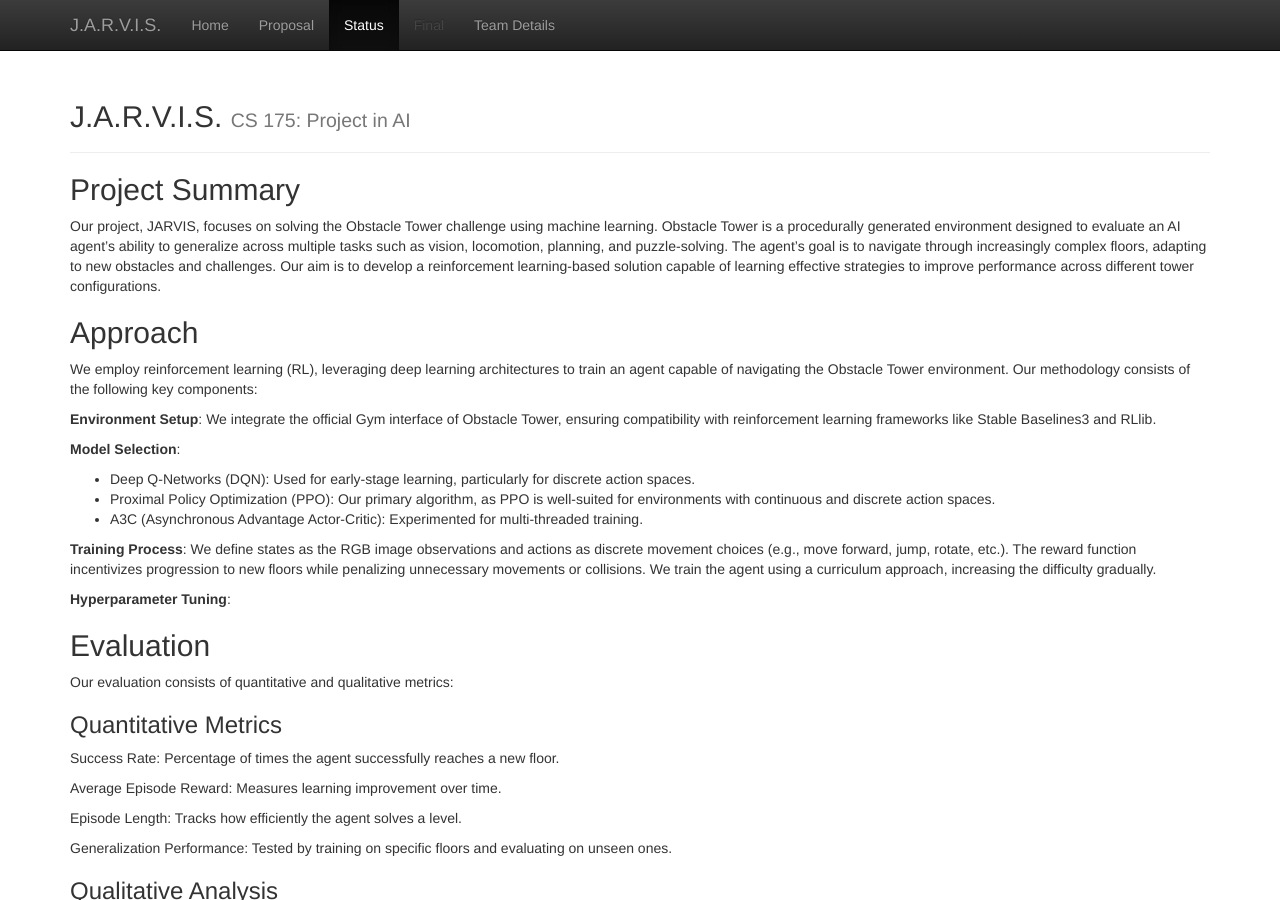
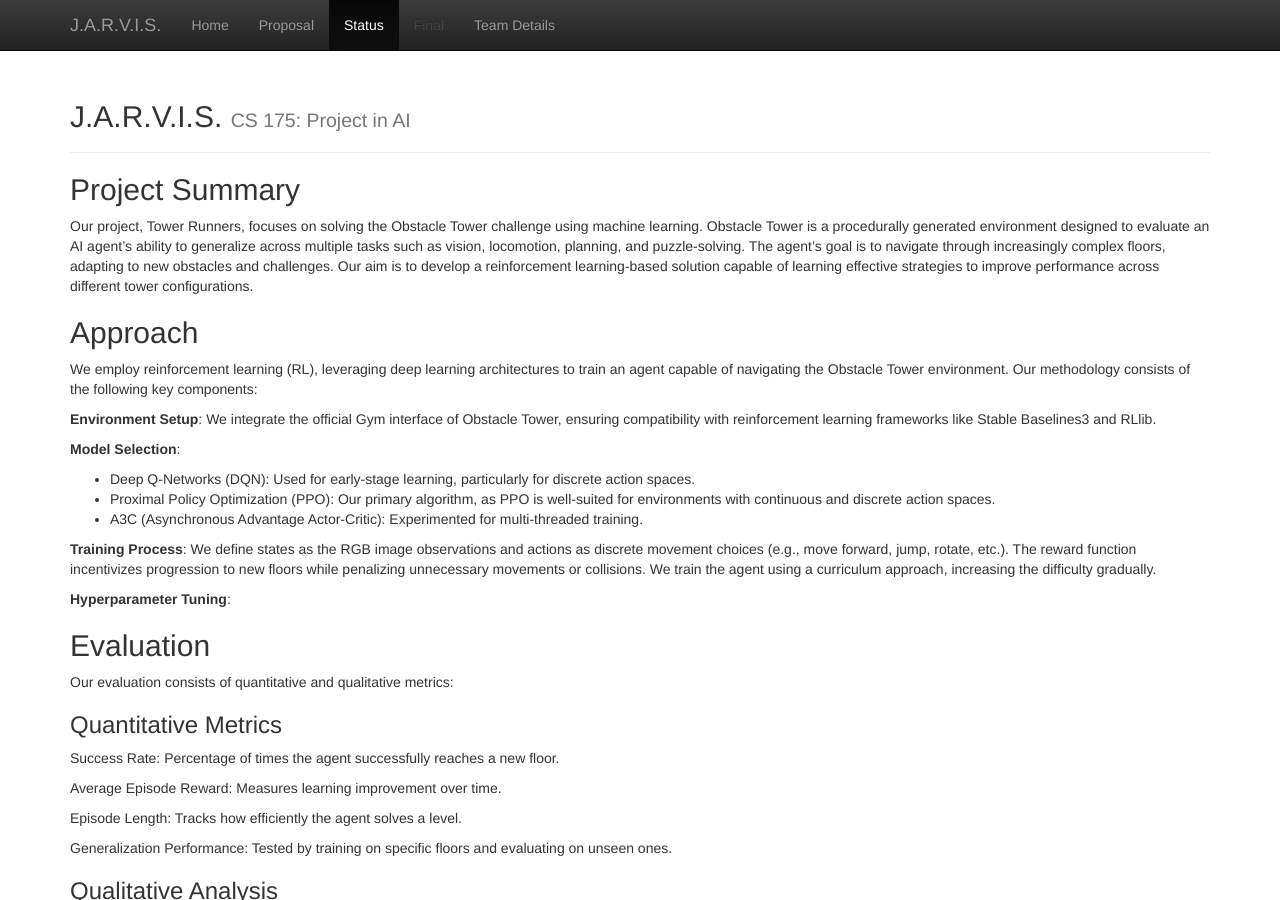
Before and after one commit to avinashduggal/TowerRunners, a Jekyll site: the page built from docs/status.md, in a window 1280 px wide and 900 px high. Built offline with Jekyll 4.4.1, drawn with Linux system fonts in a browser that asks for light colours.

Commit message:
Update status.md

```diff
--- a/docs/status.md
+++ b/docs/status.md
@@ -3,7 +3,7 @@ layout: default
 title: Status
 ---
 ## Project Summary
-Our project, JARVIS, focuses on solving the Obstacle Tower challenge using machine learning. Obstacle Tower is a procedurally generated environment designed to evaluate an AI agent's ability to generalize across multiple tasks such as vision, locomotion, planning, and puzzle-solving. The agent's goal is to navigate through increasingly complex floors, adapting to new obstacles and challenges. Our aim is to develop a reinforcement learning-based solution capable of learning effective strategies to improve performance across different tower configurations.
+Our project, Tower Runners, focuses on solving the Obstacle Tower challenge using machine learning. Obstacle Tower is a procedurally generated environment designed to evaluate an AI agent's ability to generalize across multiple tasks such as vision, locomotion, planning, and puzzle-solving. The agent's goal is to navigate through increasingly complex floors, adapting to new obstacles and challenges. Our aim is to develop a reinforcement learning-based solution capable of learning effective strategies to improve performance across different tower configurations.
 
 ## Approach
 We employ reinforcement learning (RL), leveraging deep learning architectures to train an agent capable of navigating the Obstacle Tower environment. Our methodology consists of the following key components:
```
